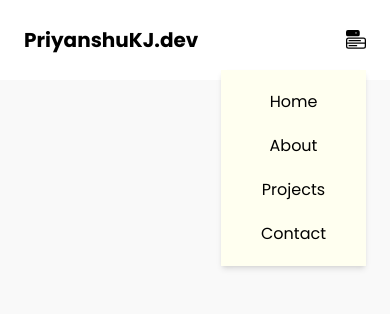
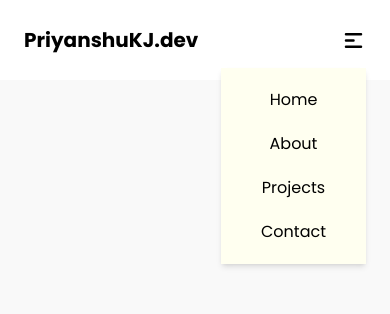
Before and after one commit to MrPKJ/developer, a React (Vite) app: page / in a window 390 px wide. Both pictures are taken after a click on the element 356 px from the left and 40 px from the top of the page. Shown: the top 314 px of the page. Built offline with nearby package versions, Linux system fonts and the light colour scheme.

Commit message:
menu icon change

```diff
--- a/src/components/Navbar.tsx
+++ b/src/components/Navbar.tsx
@@ -1,7 +1,8 @@
 import { Link } from "react-router-dom";
-import { BsMenuButtonFill, BsMenuButtonWideFill } from "react-icons/bs";
 import { useState } from "react";
 import { nav } from "../contents/Navbar";
+import { GrMenu } from "react-icons/gr";
+import { HiMenuAlt1 } from "react-icons/hi";
 
 export const Navbar = () => {
   let [toggle, setToggle] = useState(false);
@@ -25,19 +26,15 @@ export const Navbar = () => {
       </nav>
       <nav className="flex flex-col lg:hidden cursor-pointer justify-between items-center w-auto relative">
         <div
-          className="flex justify-center items-center"
+          className={`flex justify-center items-center`}
           onClick={() => {
             setToggle((prev) => !prev);
           }}
         >
-          {toggle ? (
-            <BsMenuButtonFill size={20} />
-          ) : (
-            <BsMenuButtonWideFill size={20} />
-          )}
+          {toggle ? <HiMenuAlt1 size={25} /> : <GrMenu size={25} />}
         </div>
         <div
-          className={`flex-col justify-center items-center gap-5 absolute top-10 right-0 bg-[#FFFFF0] shadow-md py-5 px-10 ${
+          className={`flex-col justify-center items-center gap-5 absolute top-10 right-0 bg-[#FFFFF0] shadow-md py-5 px-10 z-50 ${
             toggle ? "flex" : "hidden"
           }`}
         >
```
